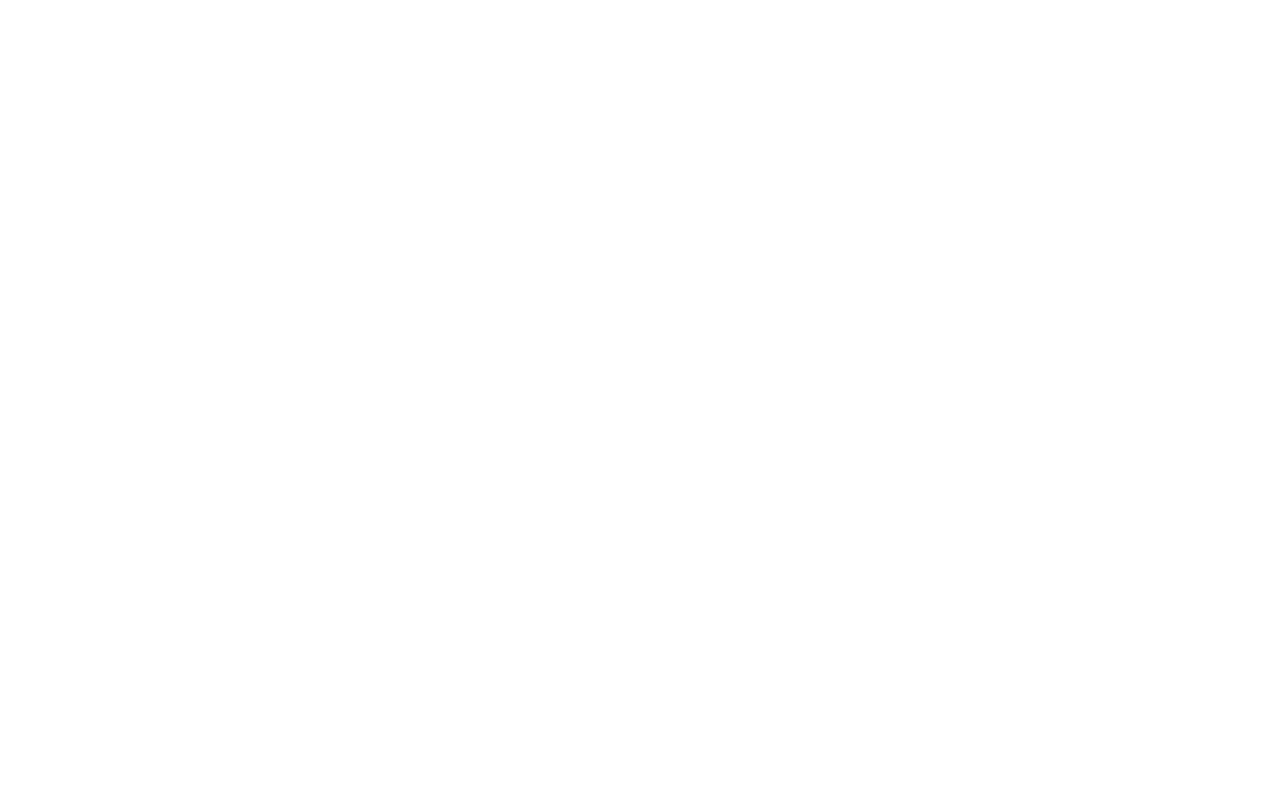
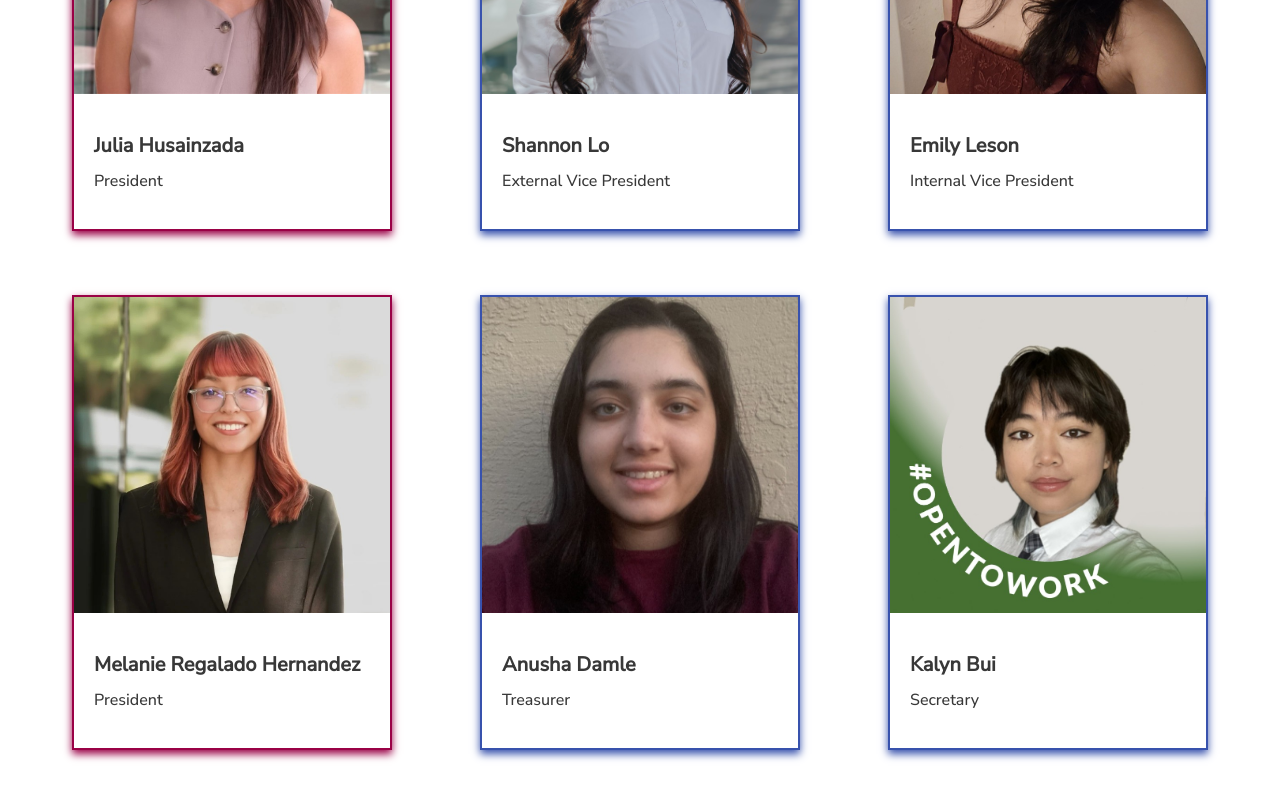
Before and after one commit to rcc-sjsu/rcc-site-final, a Next.js app: page /ambassadors in a window 1280 px wide. Shown: the part 640-1440 px from the top of the page. Before the commit the page ends 800 px from the top, so only its background shows below. Built offline with nearby package versions, Linux system fonts and the light colour scheme; no server answers.

Commit message:
Create ambassador cards; begin ambassador page

```diff
--- a/src/app/(public)/ambassadors/page.module.css
+++ b/src/app/(public)/ambassadors/page.module.css
@@ -8,4 +8,12 @@
 .h1 {
   font-size: 2.5rem;
   margin-bottom: 2rem;
+  text-align: center;
 }
+
+.ambassadorCards {
+  display: flex;
+  flex-direction: row;
+  justify-content: space-between;
+  padding-bottom: 4rem;
+}
--- a/src/app/(public)/ambassadors/page.tsx
+++ b/src/app/(public)/ambassadors/page.tsx
@@ -1,13 +1,64 @@
 // app/public/ambassadors/page.tsx
 import React from 'react';
 import styles from './page.module.css';
-import BlogCard from '../../../components/BlogCard';
+import AmbassadorCard from '../../../components/AmbassadorCard';
 
 export default function AmbassadorsPage() {
   return (
     <main className={styles.container}>
       <h1>Meet Our Ambassadors</h1>
-      {/* Future ambassador cards will go here */}
+      <br />
+      <h1>Executive Board</h1>
+      <div>The Executive Board oversees the organization's vision, strategy, and operations.
+        They lead team coordination, manage partnerships, and ensure all initiatives align
+        with RCC's mission and values!
+      </div>
+      <br />
+      <div className={styles.ambassadorCards}>
+        <AmbassadorCard
+          color="red"
+          photoURL="../../../../headshots/executive-board/julia-husainzada.jpeg"
+          name="Julia Husainzada"
+          role="President"
+        />
+
+        <AmbassadorCard
+          color="blue"
+          photoURL="../../../../headshots/executive-board/shannon-lo.jpg"
+          name="Shannon Lo"
+          role="External Vice President"
+        />
+
+        <AmbassadorCard
+          color="blue"
+          photoURL="../../../../headshots/executive-board/emily-leson.jpeg"
+          name="Emily Leson"
+          role="Internal Vice President"
+        />
+      </div>
+
+      <div className={styles.ambassadorCards}>
+        <AmbassadorCard
+          color="red"
+          photoURL="../../../../headshots/executive-board/melanie-regalado-hernandez.jpg"
+          name="Melanie Regalado Hernandez"
+          role="President"
+        />
+
+        <AmbassadorCard
+          color="blue"
+          photoURL="../../../../headshots/executive-board/anusha-damle.jpeg"
+          name="Anusha Damle"
+          role="Treasurer"
+        />
+
+        <AmbassadorCard
+          color="blue"
+          photoURL="../../../../headshots/executive-board/kalyn-bui.jpeg"
+          name="Kalyn Bui"
+          role="Secretary"
+        />
+      </div>
     </main>
   );
 }
--- /dev/null
+++ b/src/components/AmbassadorCard/AmbassadorCard.module.css
@@ -0,0 +1,26 @@
+.container {
+  width: 20rem;
+  font-family: var(--font-nunito-sans);
+  display: flex;
+  flex-direction: column;
+  justify-content: space-between;
+}
+
+.photo {
+  aspect-ratio: 1;
+  background-size: cover;
+}
+
+.ambassadorDetails {
+  margin: 2.3rem 1.25rem 2rem 1.25rem;
+}
+
+.ambassadorName {
+  font-weight: bold;
+  font-size: 1.25rem;
+  margin: 0 0 0.5rem 0;
+}
+
+.ambassadorRole {
+  font-size: 1rem;
+}
--- /dev/null
+++ b/src/components/AmbassadorCard/index.tsx
@@ -0,0 +1,30 @@
+import { ambassadorCardProps } from "./type";
+import styles from "./AmbassadorCard.module.css"
+
+export default function AmbassadorCard({ color, photoURL, name, role, date, summary, tag }:ambassadorCardProps) {
+  return  (
+    <section
+      style={{
+        boxShadow: color == "red" ? "0px 4px 8px #9A0146" : color == "blue" ? "0px 4px 8px #3852AD" : "",
+        border: color == "red" ? "2px solid #9A0146" : color == "blue" ? "2px solid #3852AD" : "",
+      }}
+      className={styles.container}
+    >
+
+      {/* Photo, Name, Role */}
+      <div>
+
+        <div style={{ backgroundImage: `url(${photoURL})` }} className={styles.photo}/>
+        <div className={styles.ambassadorDetails}>
+          <p className={styles.ambassadorName}>
+            {name}
+          </p>
+          <p className={styles.ambassadorRole}>
+            {role}
+          </p>
+        </div>
+      </div>
+
+    </section>
+  );
+}
--- /dev/null
+++ b/src/components/AmbassadorCard/type.ts
@@ -0,0 +1,7 @@
+export type ambassadorCardProps = {
+  color: "red" | "blue"
+  title: string;
+  photoURL: string;
+  author: string;
+  tag?: string;
+}
```
